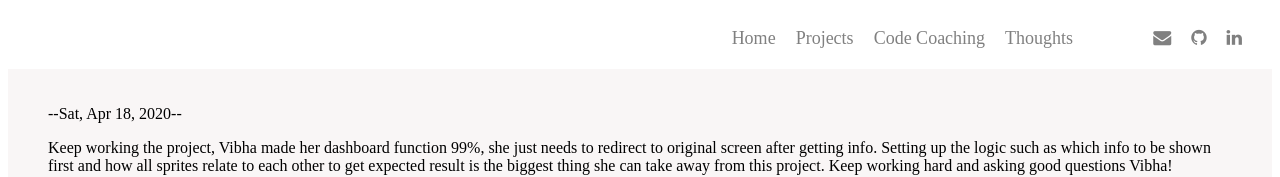
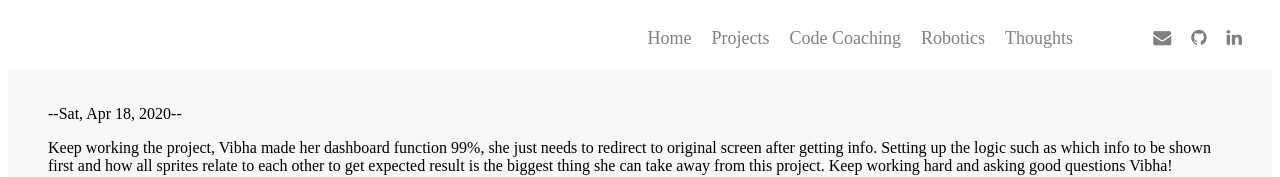
Before and after one commit to Jessiehongtran/mywork, a plain HTML site: page coaching.html in a window 1280 px wide. Shown: the top 177 px of the page. Drawn offline with Linux system fonts and the light colour scheme.

Commit message:
added robotics session

```diff
--- a/coaching.html
+++ b/coaching.html
@@ -16,6 +16,7 @@
                     <a href="/">Home</a>
                     <a href="/projects.html">Projects</a>
                     <a href="/coaching.html">Code Coaching</a>
+                    <a href="https://app.htran2.now.sh/">Robotics</a>
                     <a href="https://medium.com/@htran2">Thoughts</a>
                     <ul class="icons">
                         <li><a href="mailto:htran2@babson.edu" class="icon fa-envelope"><span class="label">Email</span></a></li>
```
Also changed, not shown: index.html (+1 -0 lines), projects.html (+1 -0 lines).
